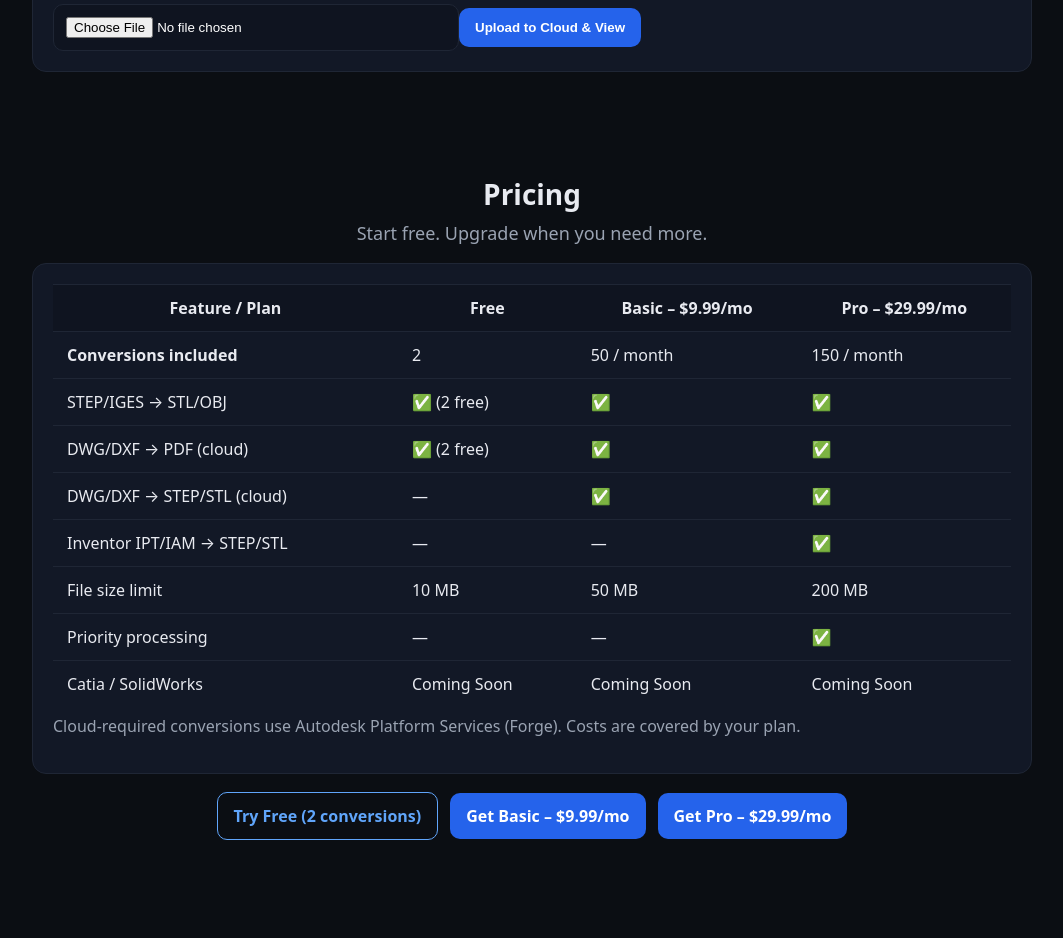
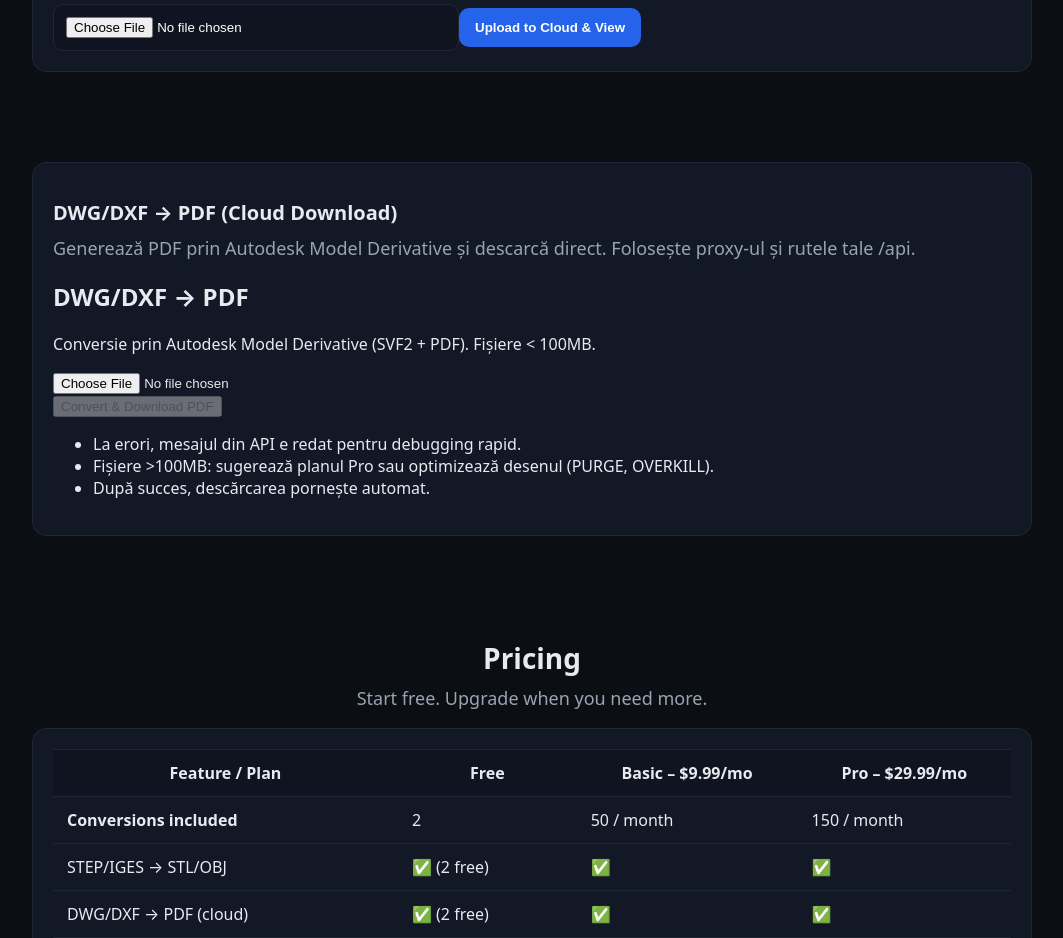
Before and after one commit to CataCB7/cadconverts, a Next.js app: page / in a window 1280 px wide. Shown: the part 1480-2418 px from the top of the page, without its empty margins (108-1171 px from the left). Built offline with nearby package versions, Linux system fonts and the light colour scheme; no server answers.

Commit message:
Update index.js

```diff
--- a/pages/index.js
+++ b/pages/index.js
@@ -1,4 +1,5 @@
 import { useEffect, useRef, useState } from 'react'
+import dynamic from 'next/dynamic' // ← ADĂUGAT
 
 // importăm secțiunile de landing
 import Hero from "../components/Hero";
@@ -11,6 +12,9 @@ import FAQ from "../components/FAQ";
 import { getApsToken, uploadViaProxy } from "../utils/uploadViaProxy";
 
 const APS_BUCKET = "cadconverts-prod-us-123abc";
+
+// === ADĂUGAT: Componenta DWG→PDF (render only on client) ===
+const ConvertDWGtoPDF = dynamic(() => import("../components/ConvertDWGtoPDF"), { ssr: false });
 
 // încarcă occt-import-js din CDN o singură dată și întoarce instanța
 function loadOcct() {
@@ -301,7 +305,7 @@ export default function Home() {
         </div>
       </div>
 
-      {/* === Nou: Cloud (APS) — Upload & View pentru DWG/DXF === */}
+      {/* === Cloud (APS) — Upload & View pentru DWG/DXF (există deja) === */}
       <div className="container" style={{ marginTop: 24 }}>
         <div className="card">
           <h2 className="h2" style={{fontSize:20, marginBottom:8}}>Cloud (APS) — Upload & View DWG/DXF</h2>
@@ -331,6 +335,18 @@ export default function Home() {
         </div>
       </div>
 
+      {/* === NOU: DWG/DXF → PDF (Cloud Download, prin MD) === */}
+      <div className="container" style={{ marginTop: 24 }}>
+        <div className="card">
+          <h2 className="h2" style={{fontSize:20, marginBottom:8}}>DWG/DXF → PDF (Cloud Download)</h2>
+          <p className="lead" style={{marginBottom:12}}>
+            Generează PDF prin Autodesk Model Derivative și descarcă direct. Folosește proxy-ul și rutele tale /api.
+          </p>
+          {/* Componenta nouă care face upload → convert → status → download */}
+          <ConvertDWGtoPDF />
+        </div>
+      </div>
+
       <Pricing />
       <Trust />
       <FAQ />
```
